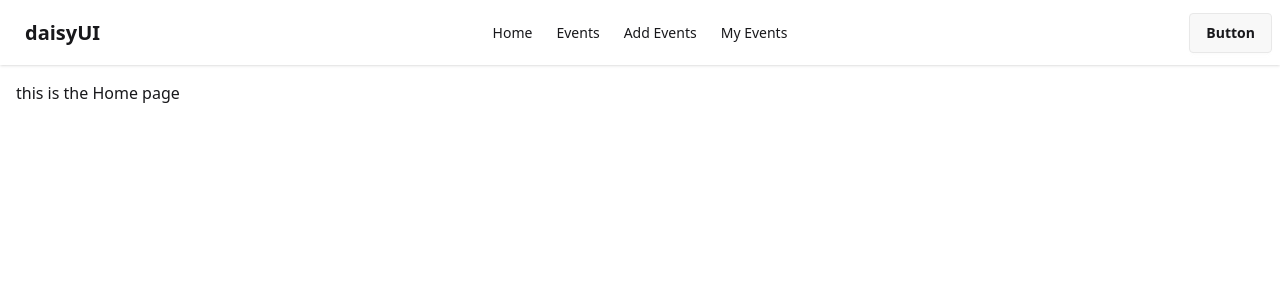
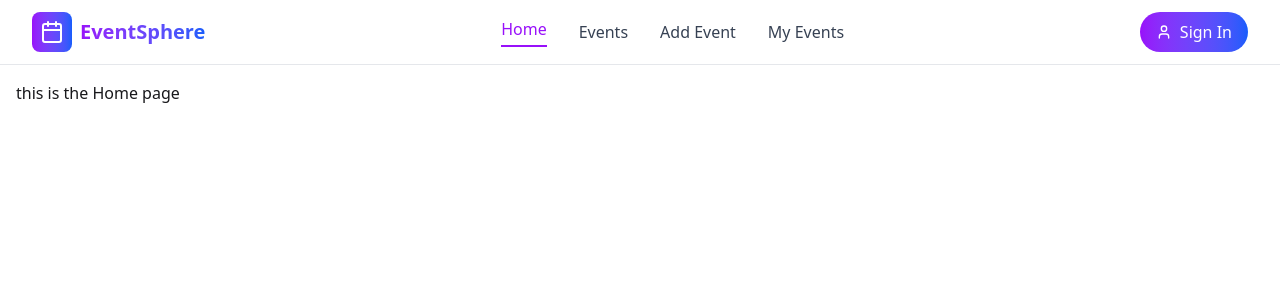
Before and after one commit to sharifuzzaman16/event-management-app, a React (Vite) app in the folder client/: page / in a window 1280 px wide. Shown: the top 300 px of the page. Built offline with nearby package versions, Linux system fonts and the light colour scheme.

Commit message:
designed the navbar

```diff
--- a/client/package.json
+++ b/client/package.json
@@ -13,6 +13,7 @@
     "@tailwindcss/vite": "^4.1.11",
     "axios": "^1.10.0",
     "date-fns": "^4.1.0",
+    "lucide-react": "^0.525.0",
     "react": "^19.1.0",
     "react-dom": "^19.1.0",
     "react-router-dom": "^7.6.3",
--- a/client/src/components/Navbar.jsx
+++ b/client/src/components/Navbar.jsx
@@ -1,109 +1,118 @@
-import { useContext } from "react";
-import { Link } from "react-router-dom";
-import { useAuth } from "../context/AuthContext.jsx";
+import { Link, useLocation } from "react-router-dom";
+import { Calendar, User, LogOut } from "lucide-react";
+import { use, useState } from "react";
+import { useAuth } from "../context/AuthContext";
 
-export default function Navbar() {
-    const { user, logout } = useAuth();
+const Navbar = () => {
+  const location = useLocation();
+  const [showUserMenu, setShowUserMenu] = useState(false);
+
+  const isActive = (path) => location.pathname === path;
+
+  const {user, logout} = useAuth()
+
+  const navLinks = [
+    { name: "Home", path: "/" },
+    { name: "Events", path: "/events" },
+    { name: "Add Event", path: "/add-events" },
+    { name: "My Events", path: "/my-events" },
+  ];
 
   return (
-    <div className="navbar bg-base-100 shadow-sm">
-      <div className="navbar-start">
-        <div className="dropdown">
-          <div tabIndex={0} role="button" className="btn btn-ghost lg:hidden">
-            <svg
-              xmlns="http://www.w3.org/2000/svg"
-              className="h-5 w-5"
-              fill="none"
-              viewBox="0 0 24 24"
-              stroke="currentColor"
+    <nav className="bg-white/95 backdrop-blur-sm border-b border-gray-200 sticky top-0 z-50">
+      <div className="max-w-7xl mx-auto px-4 sm:px-6 lg:px-8">
+        <div className="flex justify-between items-center h-16">
+          {/* Logo and Brand */}
+          <Link to="/" className="flex items-center space-x-2">
+            <div className="bg-gradient-to-r from-purple-600 to-blue-600 p-2 rounded-lg">
+              <Calendar className="h-6 w-6 text-white" />
+            </div>
+            <span className="text-xl font-bold bg-gradient-to-r from-purple-600 to-blue-600 bg-clip-text text-transparent">
+              EventSphere
+            </span>
+          </Link>
+
+          {/* Navigation Links */}
+          <div className="hidden md:flex items-center space-x-8">
+            {navLinks.map((link) => (
+              <Link
+                key={link.name}
+                to={link.path}
+                className={`font-medium transition-colors duration-200 ${
+                  isActive(link.path)
+                    ? "text-purple-600 border-b-2 border-purple-600 pb-1"
+                    : "text-gray-700 hover:text-purple-600"
+                }`}
               >
-              {" "}
-              <path
-                strokeLinecap="round"
-                strokeLinejoin="round"
-                strokeWidth="2"
-                d="M4 6h16M4 12h8m-8 6h16"
-              />{" "}
-            </svg>
+                {link.name}
+              </Link>
+            ))}
           </div>
-          <ul
-            tabIndex={0}
-            className="menu menu-sm dropdown-content bg-base-100 rounded-box z-1 mt-3 w-52 p-2 shadow"
+
+          {/* User Section */}
+          <div className="flex items-center space-x-4">
+            {user ? (
+              <div className="relative">
+                <button
+                  onClick={() => setShowUserMenu(!showUserMenu)}
+                  className="flex items-center space-x-2 bg-gray-100 rounded-full p-2 hover:bg-gray-200 transition-colors duration-200"
                 >
-            <li>
-              <Link to="/">Home</Link>
-            </li>
-            <li>
-              <Link to="/events">Events</Link>
-            </li>
-            <li>
-              <Link to="/add-events">Add Events</Link>
-            </li>
-            <li>
-              <Link to="/my-events">My Events</Link>
-            </li>
-          </ul>
+                  <img
+                    src="https://images.unsplash.com/photo-1472099645785-5658abf4ff4e?w=32&h=32&fit=crop&crop=face"
+                    alt="Profile"
+                    className="w-8 h-8 rounded-full"
+                  />
+                </button>
+
+                {showUserMenu && (
+                  <div className="absolute right-0 mt-2 w-48 bg-white rounded-lg shadow-lg border border-gray-200 py-2 z-50">
+                    <div className="px-4 py-2 border-b border-gray-100">
+                      <p className="text-sm font-medium text-gray-900">John Doe</p>
+                      <p className="text-sm text-gray-500">john@example.com</p>
                     </div>
-        <a className="btn btn-ghost text-xl">daisyUI</a>
+                    <button
+                      onClick={logout}
+                      className="flex items-center w-full px-4 py-2 text-sm text-gray-700 hover:bg-gray-100"
+                    >
+                      <LogOut className="h-4 w-4 mr-2" />
+                      Logout
+                    </button>
                   </div>
-      <div className="navbar-center hidden lg:flex">
-        <ul className="menu menu-horizontal px-1">
-          <li>
-            <Link to="/">Home</Link>
-          </li>
-          <li>
-            <Link to="/events">Events</Link>
-          </li>
-          <li>
-            <Link to="/add-events">Add Events</Link>
-          </li>
-          <li>
-            <Link to="/my-events">My Events</Link>
-          </li>
-        </ul>
+                )}
               </div>
-      <div className="navbar-end">
-        {user ? (
-          <>
-            {" "}
-            <div className="dropdown dropdown-end">
-              <div
-                tabIndex={0}
-                role="button"
-                className="btn btn-ghost btn-circle avatar"
+            ) : (
+              <Link
+                to="/login"
+                className="flex items-center space-x-2 bg-gradient-to-r from-purple-600 to-blue-600 text-white px-4 py-2 rounded-full font-medium hover:from-purple-700 hover:to-blue-700 transition-all duration-200"
               >
-                <div className="w-10 rounded-full">
-                  <img
-                    alt="Tailwind CSS Navbar component"
-                    src="https://img.daisyui.com/images/stock/photo-1534528741775-53994a69daeb.webp"
-                  />
-                </div>
-              </div>
-              <ul
-                tabIndex={0}
-                className="menu menu-sm dropdown-content bg-base-100 rounded-box z-1 mt-3 w-52 p-2 shadow"
-              >
-                <li>
-                  <a className="justify-between">
-                    Profile
-                    <span className="badge">New</span>
-                  </a>
-                </li>
-                <li>
-                  <a>Settings</a>
-                </li>
-                <li>
-                  <a onClick={logout}>Logout</a>
-                </li>
-              </ul>
-            </div>
-          </>
-        ) : (
-          <>
-            <a className="btn">Button</a>
-          </>
+                <User className="h-4 w-4" />
+                <span>Sign In</span>
+              </Link>
             )}
           </div>
         </div>
+
+        {/* Mobile Navigation */}
+        <div className="md:hidden border-t border-gray-200 py-3">
+          <div className="flex justify-center flex-wrap gap-4">
+            {navLinks.map((link) => (
+              <Link
+                key={link.name}
+                to={link.path}
+                className={`text-sm font-medium ${
+                  isActive(link.path)
+                    ? "text-purple-600"
+                    : "text-gray-700 hover:text-purple-600"
+                }`}
+              >
+                {link.name}
+              </Link>
+            ))}
+          </div>
+        </div>
+      </div>
+    </nav>
   );
-}
+};
+
+export default Navbar;
```
Also changed, not shown: 1 other file (tests, documents, lock files or other folders). Lines whose indentation alone changed are shown as unchanged.
